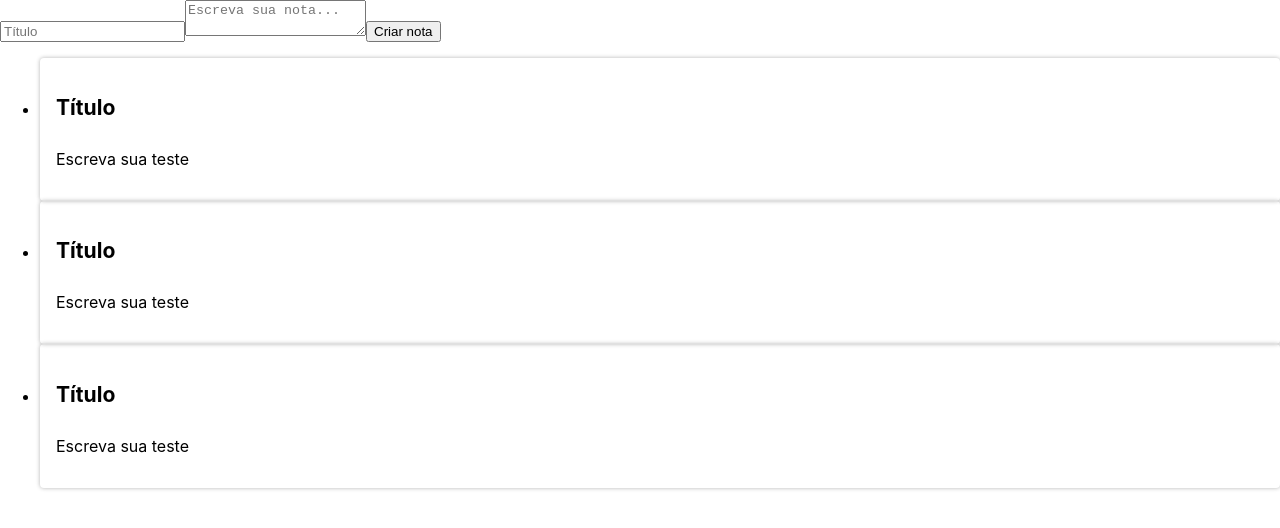
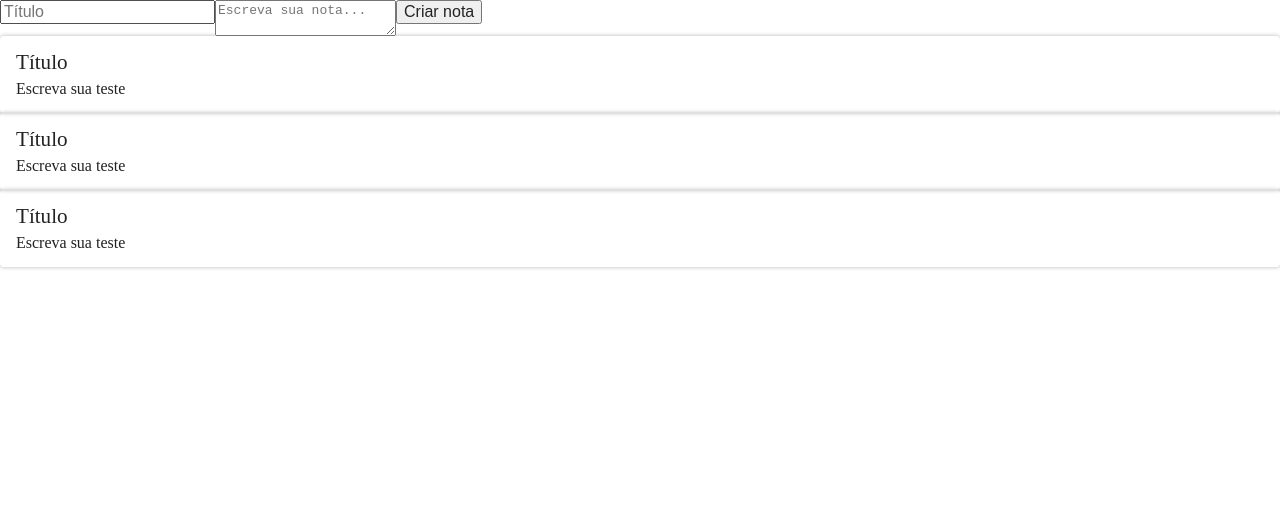
Before and after one commit to vmussato/ceep, a React (Create React App) app: page / in a window 1280 px wide. Shown: the top 528 px of the page. Built offline with nearby package versions, Linux system fonts and the light colour scheme.

Commit message:
add reset

```diff
--- a/src/index.css
+++ b/src/index.css
@@ -1,13 +1,441 @@
-body {
+html,
+body,
+div,
+span,
+applet,
+object,
+iframe,
+h1,
+h2,
+h3,
+h4,
+h5,
+h6,
+p,
+blockquote,
+pre,
+a,
+abbr,
+acronym,
+address,
+big,
+cite,
+code,
+del,
+dfn,
+em,
+img,
+ins,
+kbd,
+q,
+s,
+samp,
+small,
+strike,
+strong,
+sub,
+sup,
+tt,
+var,
+b,
+u,
+i,
+center,
+dl,
+dt,
+dd,
+ol,
+ul,
+li,
+fieldset,
+form,
+label,
+legend,
+table,
+caption,
+tbody,
+tfoot,
+thead,
+tr,
+th,
+td,
+article,
+aside,
+canvas,
+details,
+embed,
+figure,
+figcaption,
+footer,
+header,
+hgroup,
+menu,
+nav,
+output,
+ruby,
+section,
+summary,
+time,
+mark,
+audio,
+video {
   margin: 0;
-  font-family: -apple-system, BlinkMacSystemFont, 'Segoe UI', 'Roboto', 'Oxygen',
-    'Ubuntu', 'Cantarell', 'Fira Sans', 'Droid Sans', 'Helvetica Neue',
-    sans-serif;
-  -webkit-font-smoothing: antialiased;
-  -moz-osx-font-smoothing: grayscale;
+  padding: 0;
+  border: 0;
+  font-size: 100%;
+  font: inherit;
+  vertical-align: baseline;
 }
 
-code {
-  font-family: source-code-pro, Menlo, Monaco, Consolas, 'Courier New',
-    monospace;
+/* make sure to set some focus styles for accessibility */
+:focus {
+  outline: 0;
 }
+
+/* HTML5 display-role reset for older browsers */
+article,
+aside,
+details,
+figcaption,
+figure,
+footer,
+header,
+hgroup,
+menu,
+nav,
+section {
+  display: block;
+}
+
+body {
+  line-height: 1;
+}
+
+ol,
+ul {
+  list-style: none;
+}
+
+blockquote,
+q {
+  quotes: none;
+}
+
+blockquote:before,
+blockquote:after,
+q:before,
+q:after {
+  content: '';
+  content: none;
+}
+
+table {
+  border-collapse: collapse;
+  border-spacing: 0;
+}
+
+input[type='search']::-webkit-search-cancel-button,
+input[type='search']::-webkit-search-decoration,
+input[type='search']::-webkit-search-results-button,
+input[type='search']::-webkit-search-results-decoration {
+  -webkit-appearance: none;
+  -moz-appearance: none;
+}
+
+input[type='search'] {
+  -webkit-appearance: none;
+  -moz-appearance: none;
+  -webkit-box-sizing: content-box;
+  -moz-box-sizing: content-box;
+  box-sizing: content-box;
+}
+
+textarea {
+  overflow: auto;
+  vertical-align: top;
+  resize: vertical;
+}
+
+/**
+ * Correct `inline-block` display not defined in IE 6/7/8/9 and Firefox 3.
+ */
+
+audio,
+canvas,
+video {
+  display: inline-block;
+  *display: inline;
+  *zoom: 1;
+  max-width: 100%;
+}
+
+/**
+ * Prevent modern browsers from displaying `audio` without controls.
+ * Remove excess height in iOS 5 devices.
+ */
+
+audio:not([controls]) {
+  display: none;
+  height: 0;
+}
+
+/**
+ * Address styling not present in IE 7/8/9, Firefox 3, and Safari 4.
+ * Known issue: no IE 6 support.
+ */
+
+[hidden] {
+  display: none;
+}
+
+/**
+ * 1. Correct text resizing oddly in IE 6/7 when body `font-size` is set using
+ *    `em` units.
+ * 2. Prevent iOS text size adjust after orientation change, without disabling
+ *    user zoom.
+ */
+
+html {
+  font-size: 100%; /* 1 */
+  -webkit-text-size-adjust: 100%; /* 2 */
+  -ms-text-size-adjust: 100%; /* 2 */
+}
+
+/**
+ * Address `outline` inconsistency between Chrome and other browsers.
+ */
+
+a:focus {
+  outline: thin dotted;
+}
+
+/**
+ * Improve readability when focused and also mouse hovered in all browsers.
+ */
+
+a:active,
+a:hover {
+  outline: 0;
+}
+
+/**
+ * 1. Remove border when inside `a` element in IE 6/7/8/9 and Firefox 3.
+ * 2. Improve image quality when scaled in IE 7.
+ */
+
+img {
+  border: 0; /* 1 */
+  -ms-interpolation-mode: bicubic; /* 2 */
+}
+
+/**
+ * Address margin not present in IE 6/7/8/9, Safari 5, and Opera 11.
+ */
+
+figure {
+  margin: 0;
+}
+
+/**
+ * Correct margin displayed oddly in IE 6/7.
+ */
+
+form {
+  margin: 0;
+}
+
+/**
+ * Define consistent border, margin, and padding.
+ */
+
+fieldset {
+  border: 1px solid #c0c0c0;
+  margin: 0 2px;
+  padding: 0.35em 0.625em 0.75em;
+}
+
+/**
+ * 1. Correct color not being inherited in IE 6/7/8/9.
+ * 2. Correct text not wrapping in Firefox 3.
+ * 3. Correct alignment displayed oddly in IE 6/7.
+ */
+
+legend {
+  border: 0; /* 1 */
+  padding: 0;
+  white-space: normal; /* 2 */
+  *margin-left: -7px; /* 3 */
+}
+
+/**
+ * 1. Correct font size not being inherited in all browsers.
+ * 2. Address margins set differently in IE 6/7, Firefox 3+, Safari 5,
+ *    and Chrome.
+ * 3. Improve appearance and consistency in all browsers.
+ */
+
+button,
+input,
+select,
+textarea {
+  font-size: 100%; /* 1 */
+  margin: 0; /* 2 */
+  vertical-align: baseline; /* 3 */
+  *vertical-align: middle; /* 3 */
+}
+
+/**
+ * Address Firefox 3+ setting `line-height` on `input` using `!important` in
+ * the UA stylesheet.
+ */
+
+button,
+input {
+  line-height: normal;
+}
+
+/**
+ * Address inconsistent `text-transform` inheritance for `button` and `select`.
+ * All other form control elements do not inherit `text-transform` values.
+ * Correct `button` style inheritance in Chrome, Safari 5+, and IE 6+.
+ * Correct `select` style inheritance in Firefox 4+ and Opera.
+ */
+
+button,
+select {
+  text-transform: none;
+}
+
+/**
+ * 1. Avoid the WebKit bug in Android 4.0.* where (2) destroys native `audio`
+ *    and `video` controls.
+ * 2. Correct inability to style clickable `input` types in iOS.
+ * 3. Improve usability and consistency of cursor style between image-type
+ *    `input` and others.
+ * 4. Remove inner spacing in IE 7 without affecting normal text inputs.
+ *    Known issue: inner spacing remains in IE 6.
+ */
+
+button,
+html input[type="button"], /* 1 */
+input[type="reset"],
+input[type="submit"] {
+  -webkit-appearance: button; /* 2 */
+  cursor: pointer; /* 3 */
+  *overflow: visible; /* 4 */
+}
+
+/**
+ * Re-set default cursor for disabled elements.
+ */
+
+button[disabled],
+html input[disabled] {
+  cursor: default;
+}
+
+/**
+ * 1. Address box sizing set to content-box in IE 8/9.
+ * 2. Remove excess padding in IE 8/9.
+ * 3. Remove excess padding in IE 7.
+ *    Known issue: excess padding remains in IE 6.
+ */
+
+input[type='checkbox'],
+input[type='radio'] {
+  box-sizing: border-box; /* 1 */
+  padding: 0; /* 2 */
+  *height: 13px; /* 3 */
+  *width: 13px; /* 3 */
+}
+
+/**
+ * 1. Address `appearance` set to `searchfield` in Safari 5 and Chrome.
+ * 2. Address `box-sizing` set to `border-box` in Safari 5 and Chrome
+ *    (include `-moz` to future-proof).
+ */
+
+input[type='search'] {
+  -webkit-appearance: textfield; /* 1 */
+  -moz-box-sizing: content-box;
+  -webkit-box-sizing: content-box; /* 2 */
+  box-sizing: content-box;
+}
+
+/**
+ * Remove inner padding and search cancel button in Safari 5 and Chrome
+ * on OS X.
+ */
+
+input[type='search']::-webkit-search-cancel-button,
+input[type='search']::-webkit-search-decoration {
+  -webkit-appearance: none;
+}
+
+/**
+ * Remove inner padding and border in Firefox 3+.
+ */
+
+button::-moz-focus-inner,
+input::-moz-focus-inner {
+  border: 0;
+  padding: 0;
+}
+
+/**
+ * 1. Remove default vertical scrollbar in IE 6/7/8/9.
+ * 2. Improve readability and alignment in all browsers.
+ */
+
+textarea {
+  overflow: auto; /* 1 */
+  vertical-align: top; /* 2 */
+}
+
+/**
+ * Remove most spacing between table cells.
+ */
+
+table {
+  border-collapse: collapse;
+  border-spacing: 0;
+}
+
+html,
+button,
+input,
+select,
+textarea {
+  color: #222;
+}
+
+::-moz-selection {
+  background: #b3d4fc;
+  text-shadow: none;
+}
+
+::selection {
+  background: #b3d4fc;
+  text-shadow: none;
+}
+
+img {
+  vertical-align: middle;
+}
+
+fieldset {
+  border: 0;
+  margin: 0;
+  padding: 0;
+}
+
+textarea {
+  resize: vertical;
+}
+
+.chromeframe {
+  margin: 0.2em 0;
+  background: #ccc;
+  color: #000;
+  padding: 0.2em 0;
+}
```
